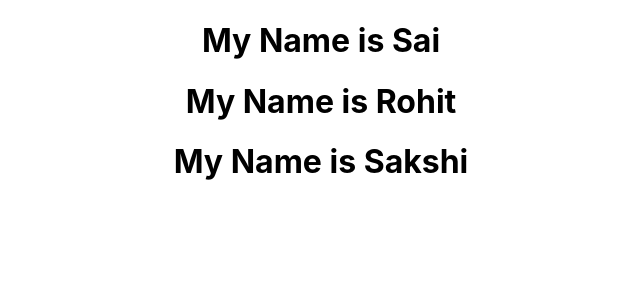
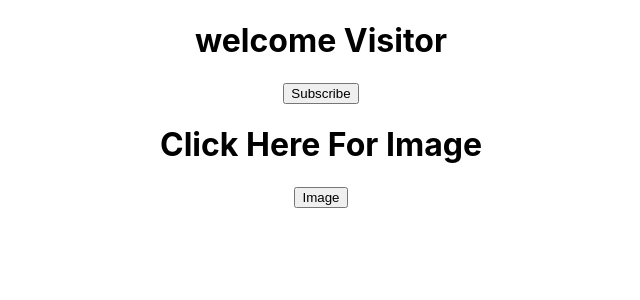
Before and after one commit to sidhod/React-Js-Practice, a React (Create React App) app: page / in a window 1280 px wide. Shown: the top 300 px of the page, without its empty margins (319-959 px from the left). Built offline with nearby package versions, Linux system fonts and the light colour scheme.

Commit message:
[Sidhodhan]Added:Examples Of State

```diff
--- a/src/App.js
+++ b/src/App.js
@@ -10,10 +10,13 @@ import ShowNames from './components/props/props';
 import Names from './components/props/propsClass';
 import FullName from './components/props/propsExample';
 import FullName1 from './components/props/propsClassExample';
+import Message from './components/State/state';
+import GiveImage from './components/State/stateExample';
 
 function App() {
   return (
     <div className="App">
+
       {/* <header className="App-header">
         <img src={logo} className="App-logo" alt="logo" />
         <p>
@@ -41,9 +44,11 @@ function App() {
       {/* <FullName FirstName="Sai" LastName="Kamble" />
       <FullName FirstName="Rohit" LastName="Kamble" />
       <FullName FirstName="Sakshi" LastName="Kamble" /> */}
-      <FullName1 FirstName="Sai" LastName="Kamble" />
+      {/* <FullName1 FirstName="Sai" LastName="Kamble" />
       <FullName1 FirstName="Rohit" LastName="Kamble" />
-      <FullName1 FirstName="Sakshi" LastName="Kamble" />
+      <FullName1 FirstName="Sakshi" LastName="Kamble" /> */}
+      <Message />
+      <GiveImage />
     </div>
   );
 }
--- /dev/null
+++ b/src/components/State/state.js
@@ -0,0 +1,27 @@
+import React, { Component } from 'react';
+class Message extends Component {
+    constructor() {
+        super()
+        this.state = {
+            message: "welcome Visitor"
+        }
+    }
+    changeMessage() {
+        this.setState({
+            message: "Thank You For subscribing"
+
+        })
+
+
+
+    }
+    render() {
+        return (
+            <div>
+                <h1>{this.state.message}</h1>
+                <button onClick={() => this.changeMessage()}>Subscribe</button>
+            </div>
+        )
+    }
+}
+export default Message;
--- /dev/null
+++ b/src/components/State/stateExample.js
@@ -0,0 +1,24 @@
+import React, { Component } from "react"
+class GiveImage extends Component {
+    constructor() {
+        super();
+        this.state = {
+            message: "Click Here For Image"
+        }
+
+    }
+    showImage() {
+        this.setState({
+            message: <img src="https://www.w3schools.com/css/img_forest.jpg" alt="image" width="500" height="600"></img>
+        })
+    }
+    render() {
+        return (
+            <div>
+                <h1>{this.state.message}</h1>
+                <button onClick={() => this.showImage()}>Image</button>
+            </div>
+        )
+    }
+}
+export default GiveImage;
```
